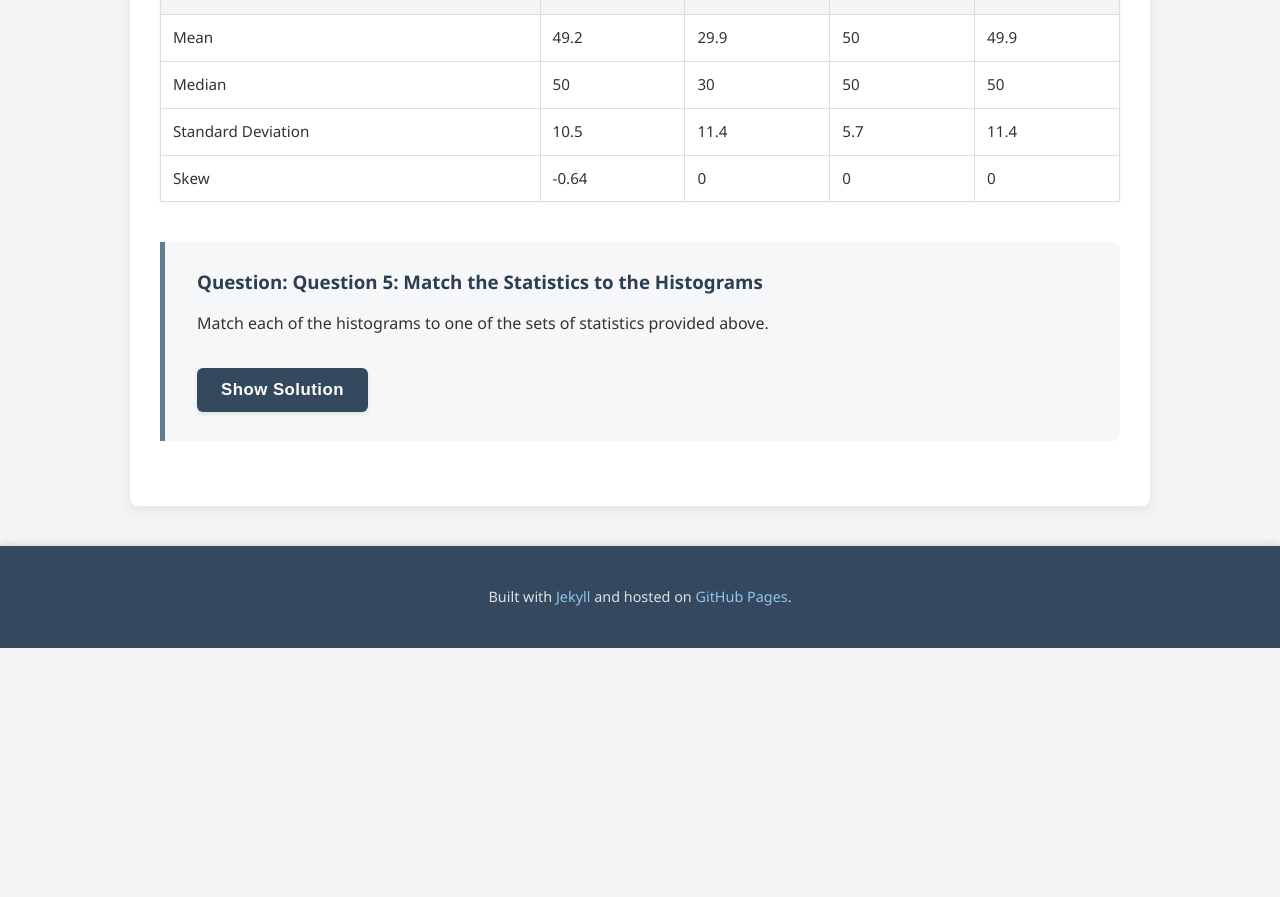
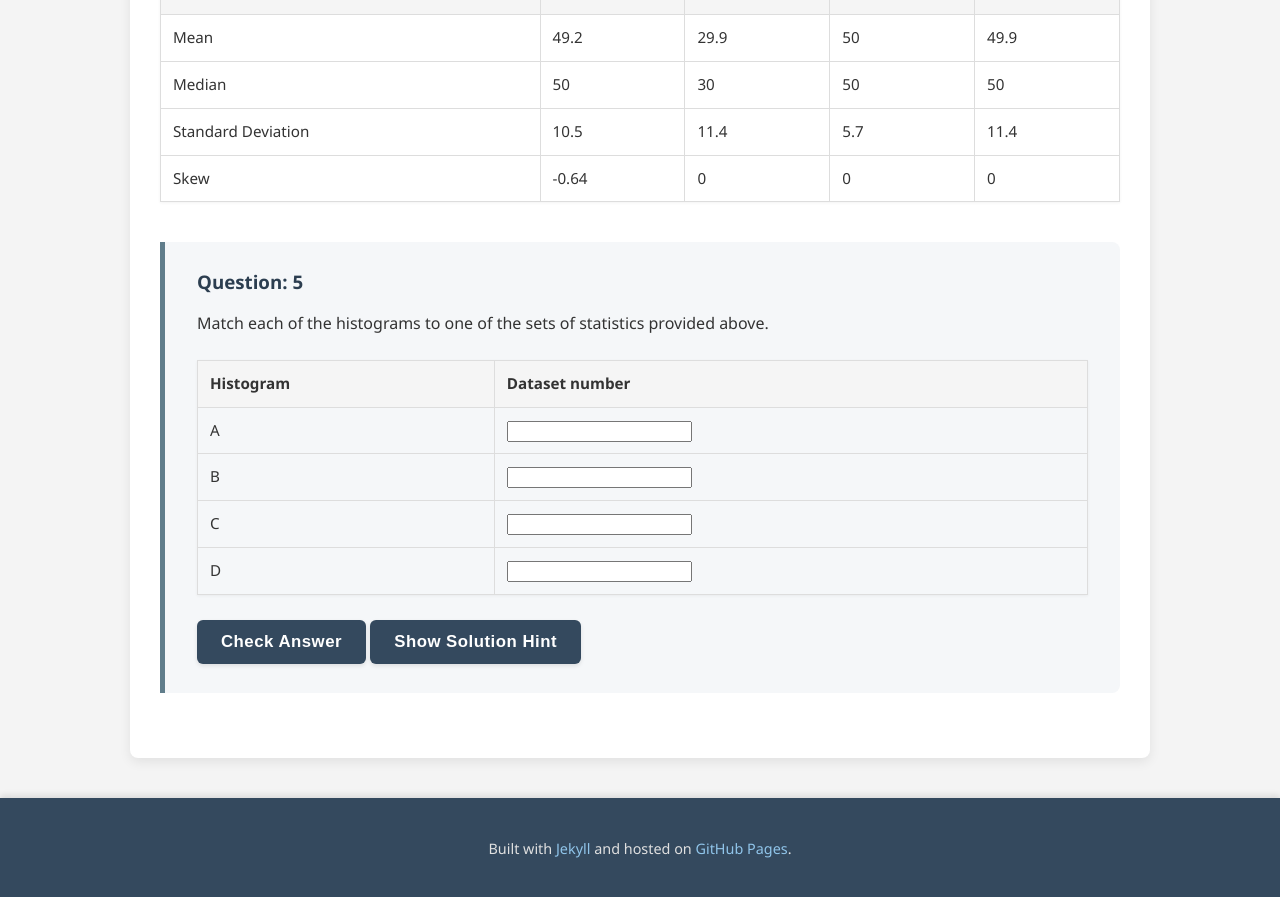
Before and after one commit to probe973/hsc-7056x, a Jekyll site: the page built from distributions/index.md, in a window 1280 px wide and 900 px high, scrolled down 5818 px. Shown: the top 897 px of the window. Built offline with Jekyll 4.4.1, drawn with Linux system fonts in a browser that asks for light colours; before the commit the page ends 6466 px from its top, so only the background shows below that.

Commit message:
Update index.md

```diff
--- a/distributions/index.md
+++ b/distributions/index.md
@@ -224,12 +224,44 @@ Consider the following histograms and statistics:
 | Skew | -0.64 | 0 | 0 | 0 |
 
 
-{% include question_dropdown.html
-    id="q5_match"
-    title="Question 5: Match the Statistics to the Histograms"
-    question_text="Match each of the histograms to one of the sets of statistics provided above."
-    solution_text="
-**Analysis and Matching:**
+{% capture distributions1 %}
+<table class="table table-bordered">
+  <thead>
+    <tr>
+    <th scope="col">Histogram</th>
+    <th scope="col">Dataset number</th>
+    </tr>
+  </thead>
+  <tbody>
+       <tr>
+            <td>A</td>
+            <td><input type="number" step="any" aria-label="Histogram A set number"></td>
+       </tr>
+       <tr>
+            <td>B</td>
+            <td><input type="number" step="any" aria-label="Histogram B set number"></td>
+       </tr>
+       <tr>
+            <td>C</td>
+            <td><input type="number" step="any" aria-label="Histogram C set number"></td>
+       </tr>
+       <tr>
+            <td>D</td>
+            <td><input type="number" step="any" aria-label="Histogram D set number"></td>
+       </tr>
+  </tbody>
+</table>
+{% endcapture %}
+
+{% include table_fill.html
+   id="distq5"
+   title="5"
+   question_text="Match each of the histograms to one of the sets of statistics provided above."
+   table_content=distributions1
+   answers="2 || 3 || 4 || 1"
+   tolerance="0.5"
+   solution_text="
+   **Analysis and Matching:**
 1.  **Look at Mean/Median/Skew:** One set of data has a Mean of 29.9 and a Median of 30. This is significantly lower than the other sets (which are near 50). This must be the histogram that is clustered more to to the **left** of the others on the horizontal axis, histogram A.
 2.  **Look at Skew:** One set has a Skew of -0.64. This indicates a **Negative Skew (Skewed Left)**. This must be the histogram with the long tail extending to the left, histogram D.
 3.  **Look at Standard Deviation (Dispersion):** Two remaining sets are symmetrical (Skew=0). One has a low SD (5.7) and one has a high SD (11.4). The low SD set must match the histogram that is the **least dispersed**. The high SD set must match the histogram that is the **most spread out**.
@@ -239,5 +271,5 @@ Consider the following histograms and statistics:
 *   **Histogram B** Matches Mean = 50, SD = 5.7 **Set 3**.
 *   **Histogram C:** Matches Mean = 49.4, SD = 11.4 **Set 4**
 *   **Histogram D:** Matches SKew = -0.64 **Set 1**.
-"
+*   "
 %}
```
